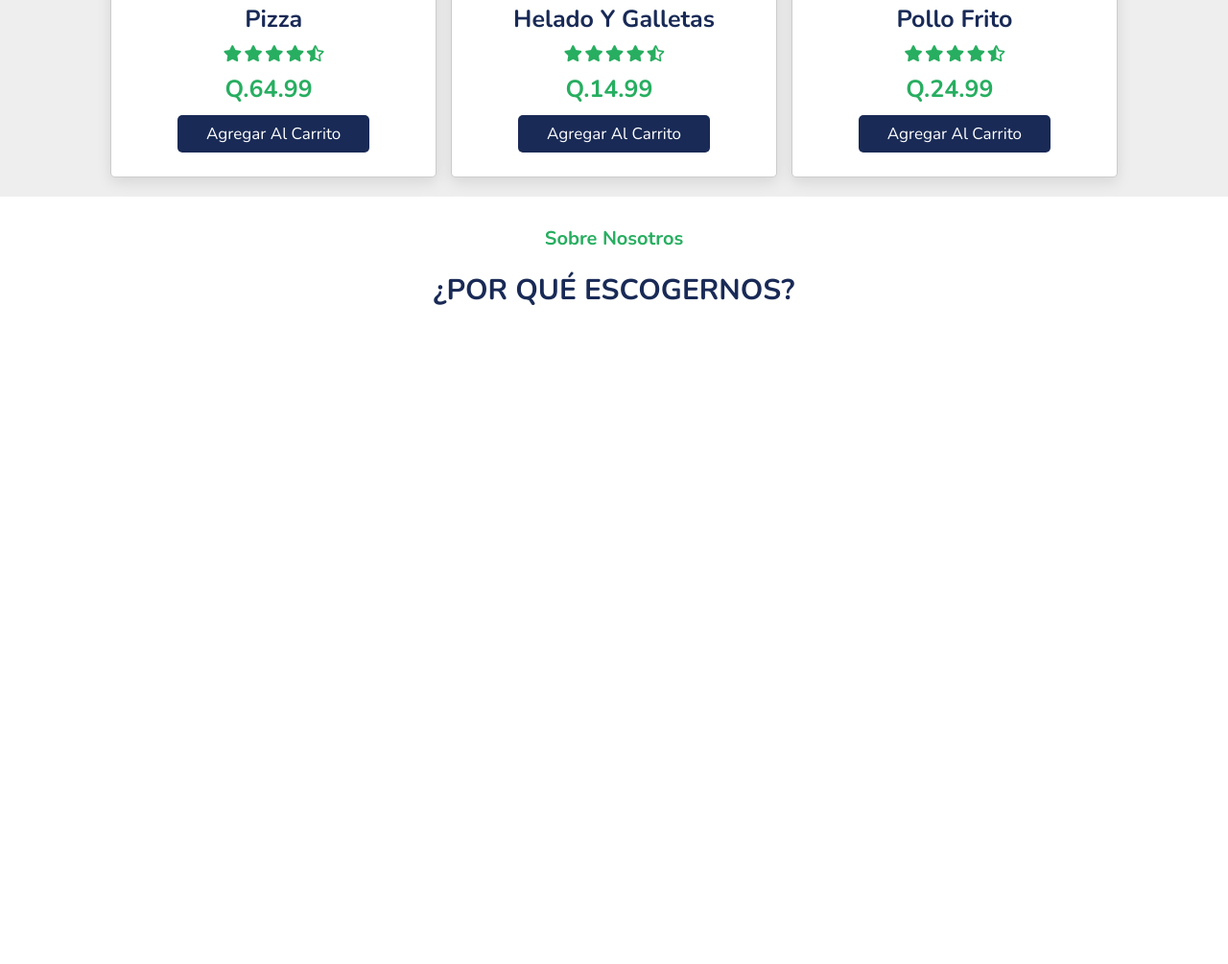
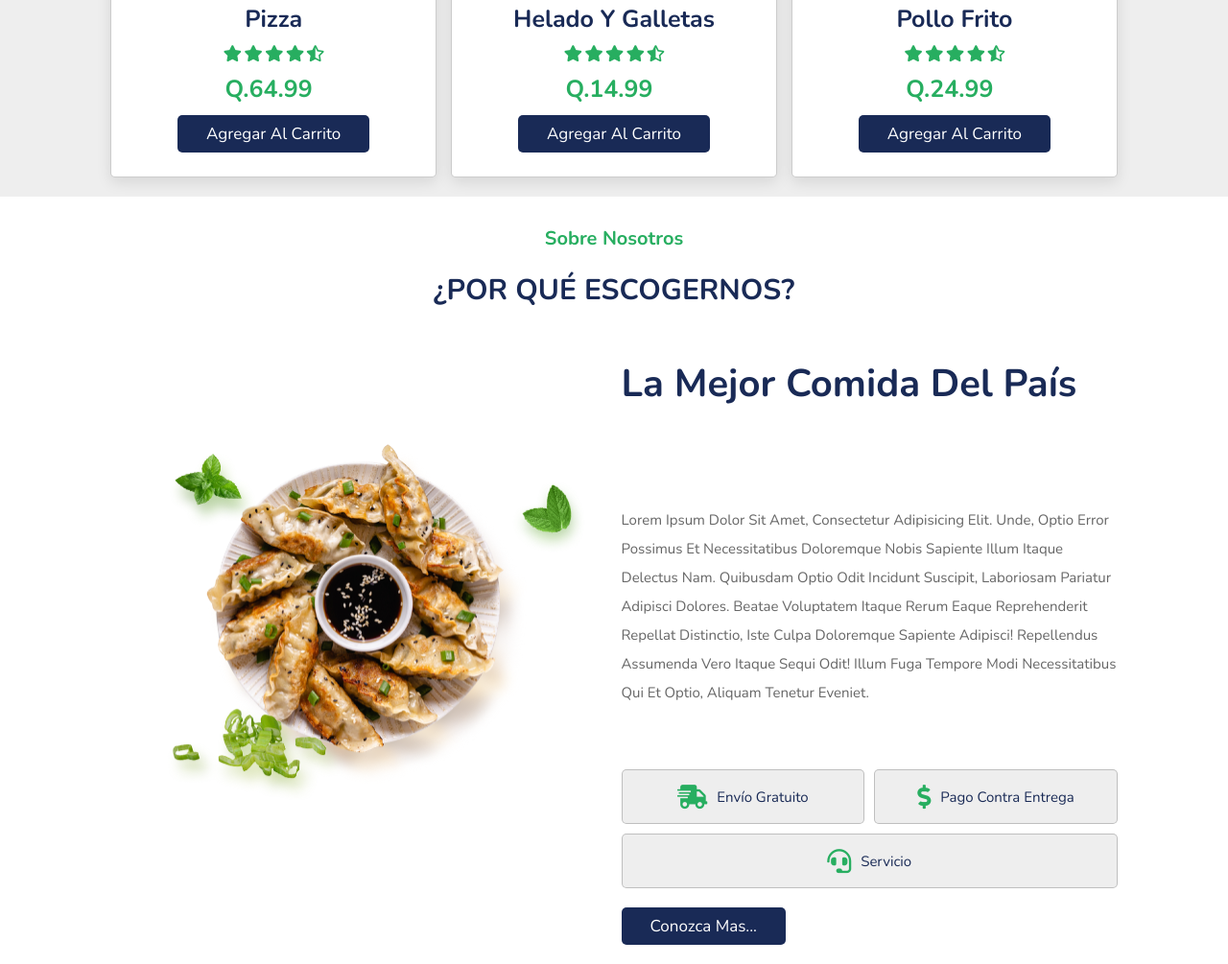
Before and after one commit to ZarakiLancelot/figuevel, a plain HTML site: page index.html in a window 1280 px wide. Shown: the part 1405-2410 px from the top of the page at 96% size. Before the commit the page ends 1748 px from the top, so only its background shows below. Drawn offline with nearby package versions, Linux system fonts and the light colour scheme.

Commit message:
seccion sobre nosotros

```diff
--- a/css/style.css
+++ b/css/style.css
@@ -300,6 +300,68 @@ header .icons #menu-bars {
     font-size: 2.5rem;
 }
 
+.about .row {
+    display: flex;
+    flex-wrap: wrap;
+    gap: 1.5rem;
+    align-items: center;
+}
+
+.about .row .image {
+    flex: 1 1 45rem;
+}
+
+.about .row .image img {
+    width: 100%;
+}
+
+.about .row .content {
+    flex: 1 1 45rem;
+}
+
+.about .row .content h3 {
+    color: var(--black);
+    font-size: 4rem;
+    padding: 5rem 0;
+}
+
+.about .row .content p {
+    color: var(--light-color);
+    font-size: 1.5rem;
+    padding: 5rem 0;
+    line-height: 2;
+}
+
+.about .row .content .icons-container {
+    display: flex;
+    gap: 1rem;
+    flex-wrap: wrap;
+    padding: 1rem 0;
+    margin-top: .5rem;
+}
+
+.about .row .content .icons-container .icons {
+    background: #eee;
+    border-radius: .5rem;
+    border: .1rem solid rgba(0, 0, 0, .2);
+    display: flex;
+    align-items: center;
+    justify-content: center;
+    gap: 1rem;
+    flex: 1 1 17rem;
+    padding: 1.5rem 1rem;
+}
+
+.about .row .content .icons-container .icons i {
+    font-size: 2.5rem;
+    color: var(--green);
+}
+
+.about .row .content .icons-container .icons span {
+    font-size: 1.5rem;
+    color: var(--black);
+}
+
 
 
 
--- a/index.html
+++ b/index.html
@@ -198,6 +198,37 @@
     <section class="about" id="about">
         <h3 class="sub-heading">Sobre Nosotros</h3>
         <h1 class="heading">¿Por qué escogernos?</h1>
+
+        <div class="row">
+            <div class="image">
+                <img src="images/about-img.png" alt="about">
+            </div>
+
+            <div class="content">
+                <h3>La Mejor Comida del País</h3>
+                <p>Lorem ipsum dolor sit amet, consectetur adipisicing elit. Unde, optio error possimus
+                    et necessitatibus doloremque nobis sapiente illum itaque delectus nam. Quibusdam
+                    optio odit incidunt suscipit, laboriosam pariatur adipisci dolores.
+                    Beatae voluptatem itaque rerum eaque reprehenderit repellat distinctio, iste culpa
+                    doloremque sapiente adipisci! Repellendus assumenda vero itaque sequi odit! Illum
+                    fuga tempore modi necessitatibus qui et optio, aliquam tenetur eveniet.</p>
+                <div class="icons-container">
+                    <div class="icons">
+                        <i class="fas fa-shipping-fast"></i>
+                        <span>Envío gratuito</span>
+                    </div>
+                    <div class="icons">
+                        <i class="fas fa-dollar-sign"></i>
+                        <span>Pago contra entrega</span>
+                    </div>
+                    <div class="icons">
+                        <i class="fas fa-headset"></i>
+                        <span>Servicio</span>
+                    </div>
+                </div>
+                <a href="#" class="btn">Conozca mas...</a>
+            </div>
+        </div>
     </section>
     <!-- Section About -->
 
```
